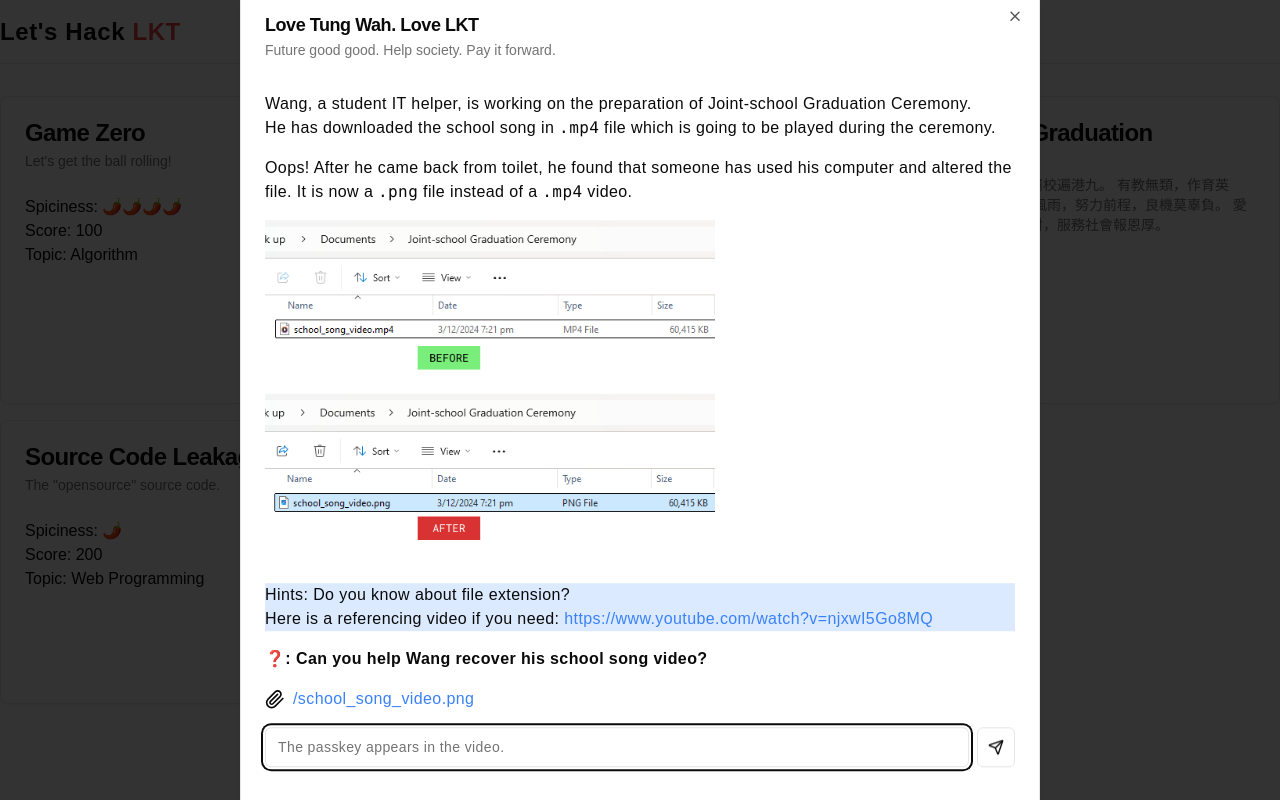
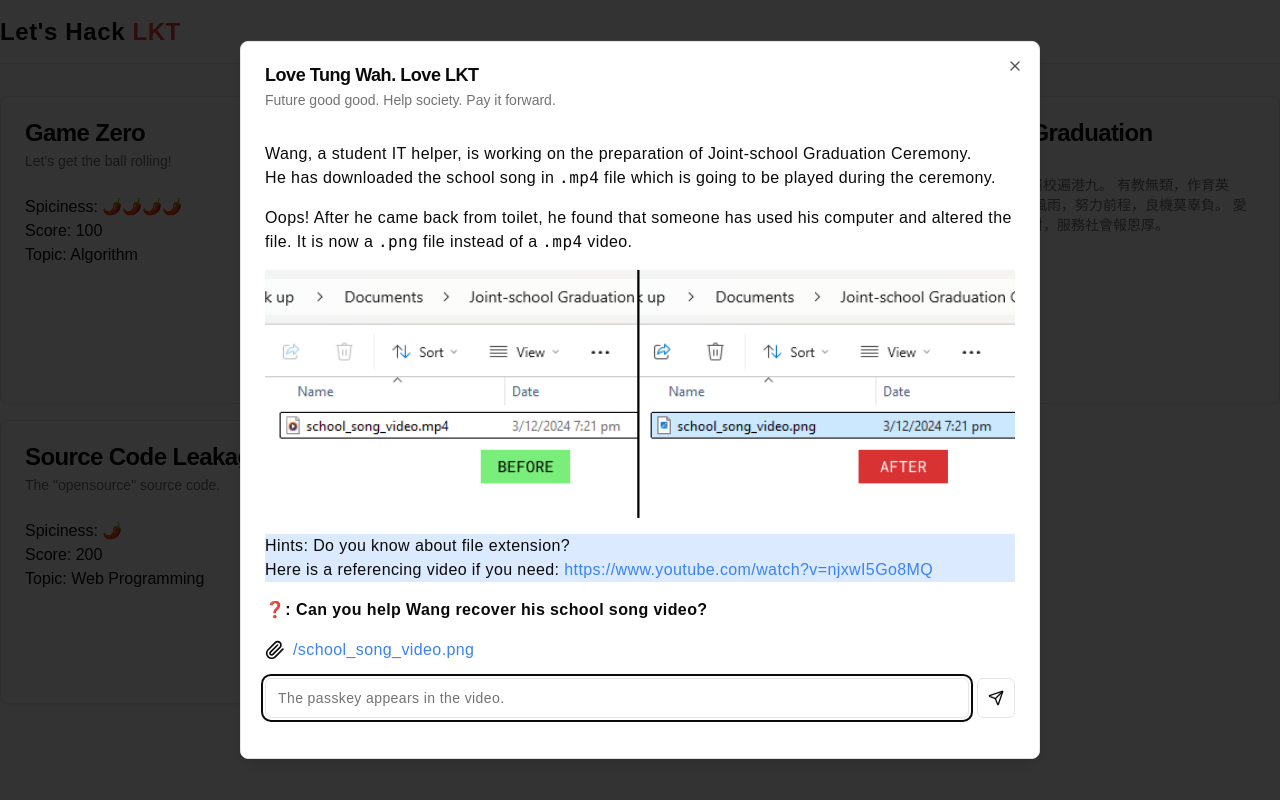
Before and after one commit to Hangton-Code/lktctf, a Next.js app: page / in a window 1280 px wide. Both pictures are taken after a click on the element 1072 px from the left and 250 px from the top of the page. Built offline with nearby package versions, Linux system fonts and the light colour scheme.

Commit message:
make it better

```diff
--- a/components/song.tsx
+++ b/components/song.tsx
@@ -83,8 +83,8 @@ export const SchoolSong = () => {
             his computer and altered the file. It is now a <code>.png</code>{" "}
             file instead of a <code>.mp4</code> video.
           </p>
-          <div className="w-[60%] relative aspect-[575/444]">
-            <Image src="/song.png" fill alt="" />
+          <div className="relative aspect-[671/222]">
+            <Image src="/song-2.png" fill alt="" />
           </div>
           <p className="bg-blue-100">
             Hints: Do you know about file extension? <br /> Here is a
--- a/components/source.tsx
+++ b/components/source.tsx
@@ -24,6 +24,7 @@ import { FormEvent, useState } from "react";
 import { check } from "@/actions/check";
 import Image from "next/image";
 import Link from "next/link";
+import { ScrollArea } from "./ui/scroll-area";
 
 export const SourceCodeLeakage = () => {
   const [output, setOutput] = useState<string | null>(null);
@@ -69,14 +70,12 @@ export const SourceCodeLeakage = () => {
           </DialogDescription>
         </DialogHeader>
         <div className="py-4 flex flex-col gap-4 tracking-wide">
-          <div className="grid grid-cols-2 w-[70%]">
-            <div className="relative aspect-[1170/2532]">
-              <Image src="/chat-1.png" fill alt="" />
+          <p>This is the chat history between Clement and Tommy:</p>
+          <ScrollArea className="h-[400px] w-full relative rounded-md border p-4">
+            <div className=" w-[50%] relative aspect-[1170/3284]">
+              <Image src="/chat-3.png" fill alt="" />
             </div>
-            <div className="relative aspect-[1170/2532]">
-              <Image src="/chat-2.png" fill alt="" />
-            </div>
-          </div>
+          </ScrollArea>
           <p>
             Tommy still publish the website anyway:{" "}
             <Link
```
Also changed, not shown: public/chat-3.png (added), public/song-2.png (added).
